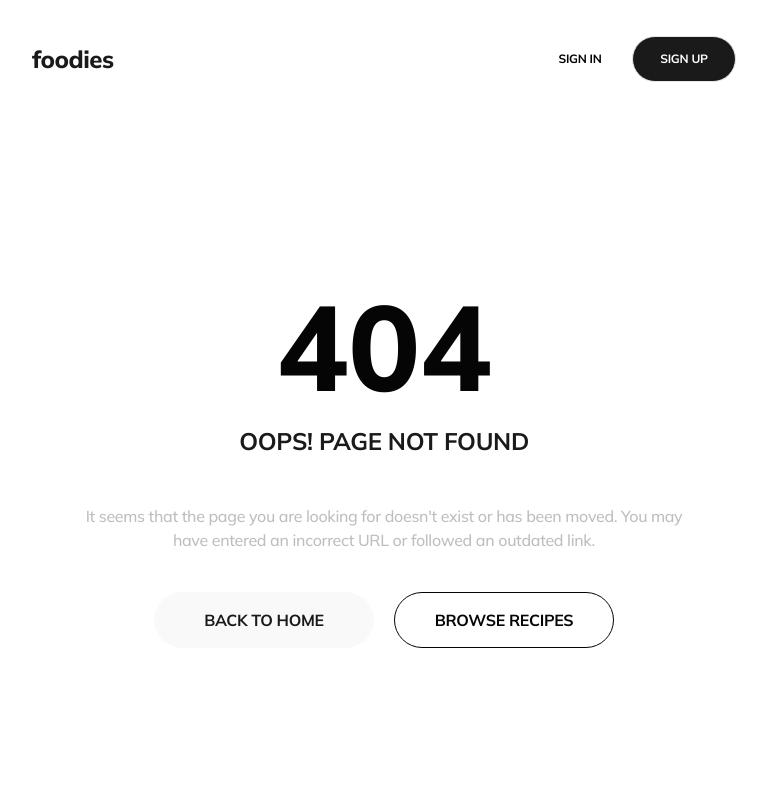
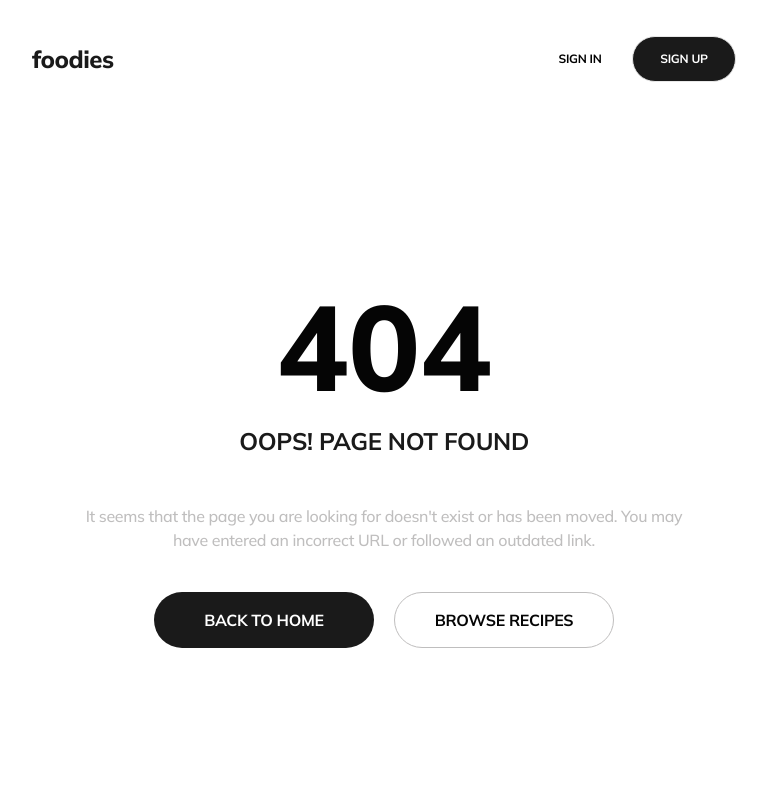
Before and after one commit to Olesia2805/foodies-frontend, a React (Vite) app: page /profile in a window 1280 px wide. Shown: the top 800 px of the page, without its empty margins (256-1023 px from the left). Built offline with nearby package versions, Linux system fonts and the light colour scheme; no server answers.

Commit message:
fix: update button styles and variant in NotFoundPage

```diff
--- a/src/components/Button/Button.module.css
+++ b/src/components/Button/Button.module.css
@@ -39,7 +39,7 @@
     color: var(--white);
 
     &:hover, &:focus {
-      background: var(--black);
+      background: var(--grey);
       color: var(--white);
     }
   }
@@ -50,7 +50,7 @@
 
   &.buttonPrimary {
     color: var(--black);
-    border: 1px solid var(--black);
+    border: 1px solid var(--grey);
 
     &:hover, &:focus {
       background: var(--dark-grey);
--- a/src/pages/NotFoundPage/NotFoundPage.jsx
+++ b/src/pages/NotFoundPage/NotFoundPage.jsx
@@ -15,7 +15,7 @@ const NotFoundPage = () => {
       </p>
       <div className={styles.buttonContainer}>
         <Link to="/">
-          <Button variant="primary" width="220px">
+          <Button variant="contained" width="220px">
             Back to Home
           </Button>
         </Link>
```
